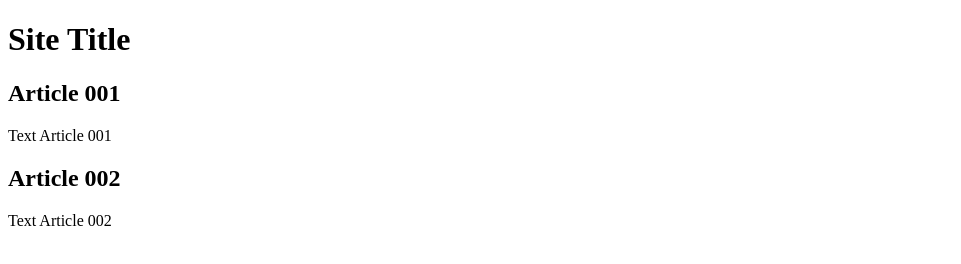
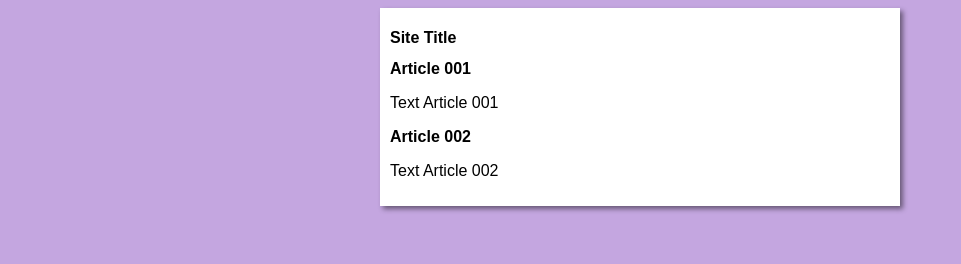
Before and after one commit to MCLeitao/website-design, a plain HTML site: page index.html in a window 1280 px wide. Shown: the whole page, without its empty margins (0-961 px from the left). Drawn offline with Linux system fonts and the light colour scheme.

Commit message:
I started the design

```diff
--- a/index.html
+++ b/index.html
@@ -4,6 +4,7 @@
     <meta charset="UTF-8">
     <meta name="viewport" content="width=device-width, initial-scale=1.0">
     <title>Site Title</title>
+    <link rel="stylesheet" href="styles/style.css">
 </head>
 <body>
     <main>
--- /dev/null
+++ b/styles/style.css
@@ -0,0 +1,16 @@
+* {
+    font-family: Arial, Helvetica, sans-serif;
+    font-size: 16px;
+}
+
+body {
+    background-color: rgb(196, 166, 224);
+}
+
+main {
+    background-color: white;
+    width: 500px;
+    margin: auto;
+    padding: 10px;
+    box-shadow: 3px 3px 5px rgba(0, 0, 0, 0.473);
+}
```
